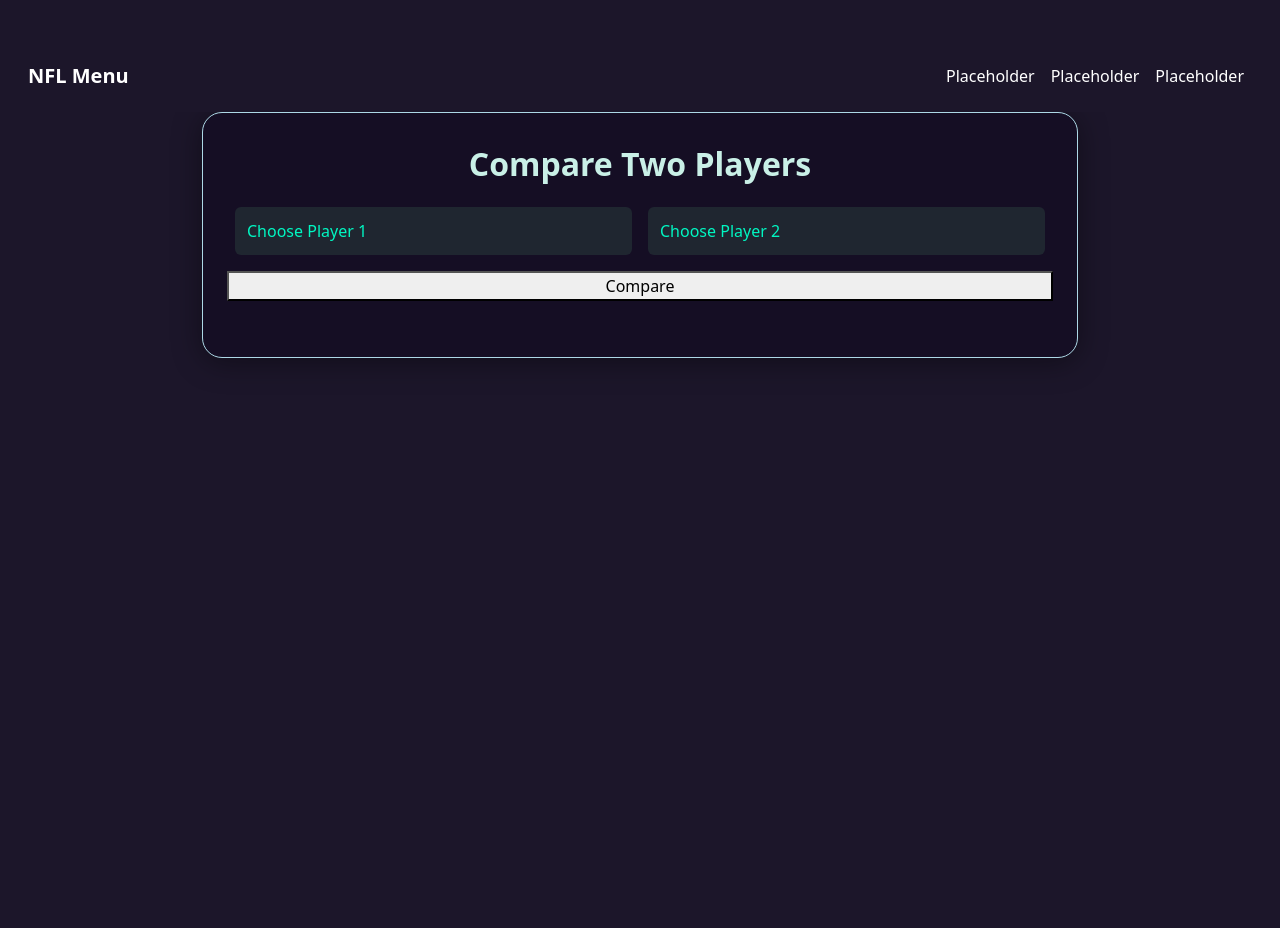
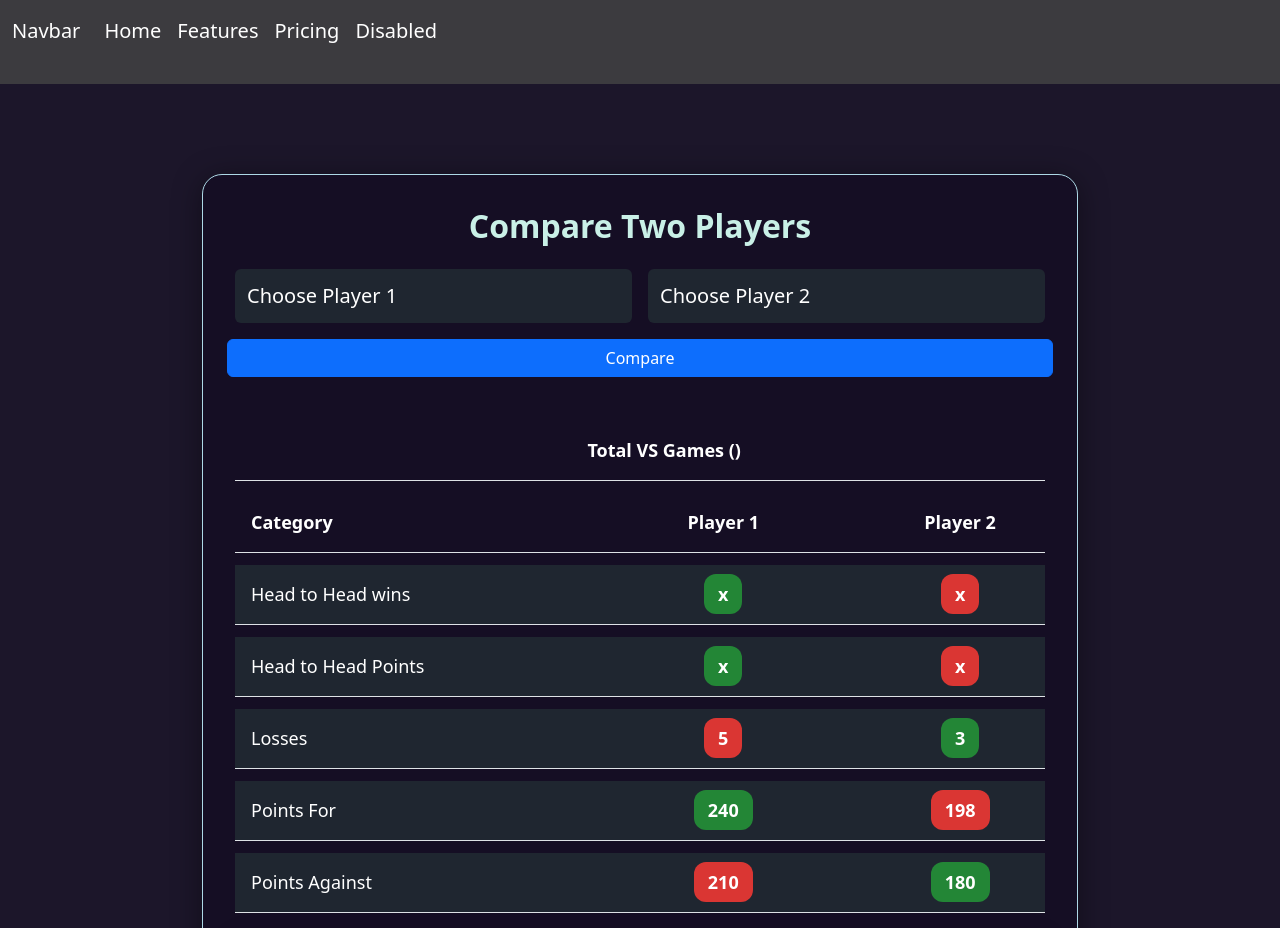
Before and after one commit to Yolber90/fantasy_football_app, a website with bundled scripts: page index.html in a window 1280 px wide. Shown: the top 928 px of the page. Before the commit the page ends 800 px from the top, so only its background shows below. Built offline with nearby package versions, Linux system fonts and the light colour scheme.

Commit message:
small changes to the app

```diff
--- a/index.html
+++ b/index.html
@@ -5,29 +5,34 @@
     <meta charset="UTF-8" />
     <meta name="viewport" content="width=device-width, initial-scale=1.0" />
     <title>Modern Comparison Table</title>
+
+    <link href="https://cdn.jsdelivr.net/npm/bootstrap@5.3.0/dist/css/bootstrap.min.css" rel="stylesheet" />
     <link rel="stylesheet" href="styles/styles.css">
-    <link href="https://cdn.jsdelivr.net/npm/bootstrap@5.3.0/dist/css/bootstrap.min.css" rel="stylesheet" />
     <style>
 
     </style>
 </head>
 
 <body>
-    <nav class="navbar navbar-expand-sm glass-nav py-3 px-3">
+    <nav class="navbar navbar-expand-lg bg-body-tertiary">
         <div class="container-fluid">
-            <a class="navbar-brand text-white fw-bold" href="#">NFL Menu</a>
-            <button class="navbar-toggler" type="button" data-bs-toggle="collapse" data-bs-target="#navbarNav">
+            <a class="navbar-brand" href="#">Navbar</a>
+            <button class="navbar-toggler" type="button" data-bs-toggle="collapse" data-bs-target="#navbarNavAltMarkup"
+                aria-controls="navbarNavAltMarkup" aria-expanded="false" aria-label="Toggle navigation">
                 <span class="navbar-toggler-icon"></span>
             </button>
-            <div class="collapse navbar-collapse" id="navbarNav">
-                <ul class="navbar-nav ms-auto">
-                    <li class="nav-item"><a class="nav-link text-white" href="#">Placeholder</a></li>
-                    <li class="nav-item"><a class="nav-link text-white" href="#">Placeholder</a></li>
-                    <li class="nav-item"><a class="nav-link text-white" href="#">Placeholder</a></li>
-                </ul>
+            <div class="collapse navbar-collapse" id="navbarNavAltMarkup">
+                <div class="navbar-nav">
+                    <a class="nav-link active" aria-current="page" href="#">Home</a>
+                    <a class="nav-link" href="#">Features</a>
+                    <a class="nav-link" href="#">Pricing</a>
+                    <a class="nav-link disabled" aria-disabled="true">Disabled</a>
+                </div>
             </div>
         </div>
     </nav>
+
+
 
     <div class="container" style="max-width: 900px;">
         <div class="compare-card">
@@ -47,10 +52,11 @@
                     </select>
                 </div>
                 <!-- ======================= SUBMIT & CLEAR ======================= -->
-                <button id="compare" type="submit">Compare</button>
+
+                <button id="compare" type="button" class="btn btn-primary">Compare</button>
             </div>
 
-            <!-- <table class="table compare-table text-white">
+            <table class="table compare-table text-white">
                 <thead>
                     <tr>
                         <th></th>
@@ -91,7 +97,7 @@
                         <td class="text-center"><span class="badge-col">180</span></td>
                     </tr>
                 </tbody>
-            </table> -->
+            </table>
 
             <!-- HEAD TO HEAD -->
             <div class="compare-card" id="chart1-div">
--- a/javascript/javascript.js
+++ b/javascript/javascript.js
@@ -30,9 +30,7 @@ for (let p = 0; p < uniquePlayers.length; p++) {
 }
 
   // Set Data
-document.getElementById('chart1-div').style.display = 'none'
-document.getElementById('chart2-div').style.display = 'none'
-document.getElementById('chart3-div').style.display = 'none'
+
 
 
 // FUNCTION =-=-=-=-==-=-=-========================================================================================================
@@ -41,9 +39,7 @@ document.getElementById('chart3-div').style.display = 'none'
 // FUNCTION =-=-=-=-==-=-=-========================================================================================================
 document.getElementById('compare').addEventListener('click', () => {
 
-  document.getElementById('chart1-div').style.display = ''
-document.getElementById('chart2-div').style.display = ''
-document.getElementById('chart3-div').style.display = ''
+
 
   // Set Data
   const thisTool = new Utilities(playerSelect1.value, playerSelect2.value);
--- a/styles/styles.css
+++ b/styles/styles.css
@@ -2,11 +2,27 @@ body {
     background: #1c162a !important;
     color: #e6e6e6;
     min-height: 100vh;
-    padding: 40px 0;
 }
 .navbar{
-    background-color: #1c162a;
+    font-size: 20px;
+    top: 0px;
+    background-color: #3c3b3f !important;
+    padding-bottom: 30px;
+    margin-bottom: 90px;
 }
+
+a{
+    color: #fff !important;
+}
+
+.nav-item{
+    font-size: 20px;
+}
+
+.form-select {
+    font-size: 20px !important;
+}
+
 .compare-card {
     background: #150e24 !important;
     border-radius: 20px;
@@ -18,7 +34,7 @@ body {
 
 .compare-dropdown {
     background: #1f2630 !important;
-    color: #00f7c2 !important;
+    color: #fff!important;
     border: none;
     padding: 0.75rem;
 
```
